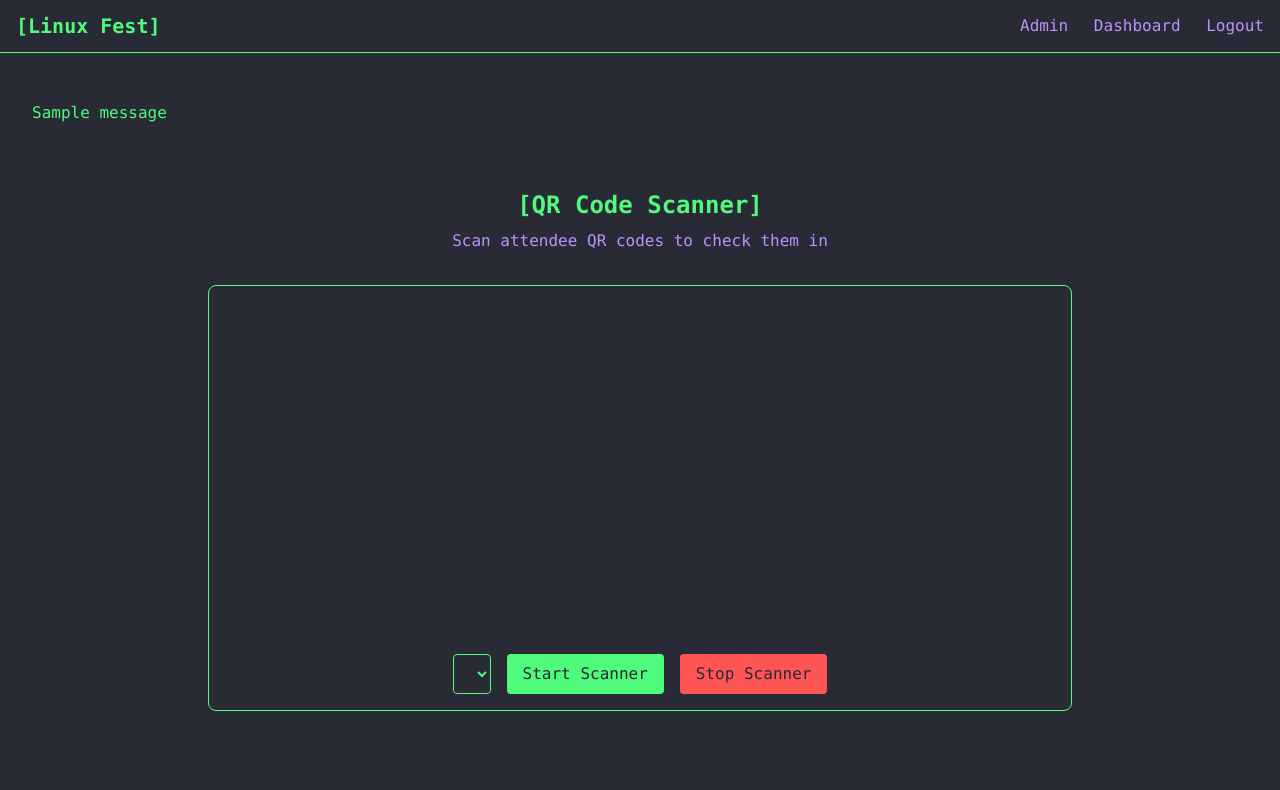
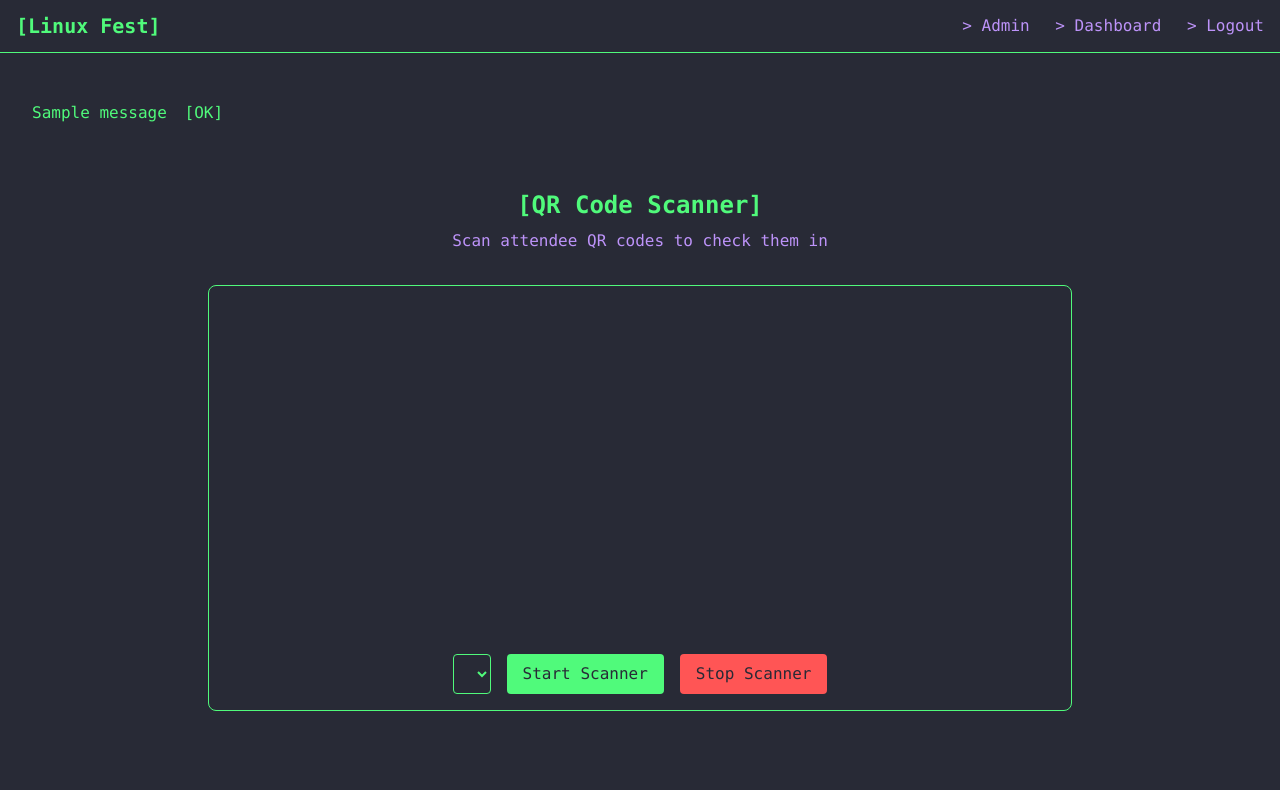
Before and after one commit to vaibhavkothari33/LinuxFest, a Django app: page /checkin/ in a window 1280 px wide. Shown: the top 790 px of the page. Run offline with Django 5.2, Linux system fonts and the light colour scheme; a user stored in the database is signed in; tables that the repository leaves empty hold one stand-in row (values such as "Sample post"); one stand-in notice (Sample message) is shown; lists and menus that the app fills with data are empty; some libraries are stand-ins or nearby versions.

Commit message:
Add terminal animations CSS and enhance base template with animation effects

```diff
--- /dev/null
+++ b/static/css/terminal-animations.css
@@ -0,0 +1,139 @@
+/* Basic animations */
+.cursor-blink {
+    animation: blink 1s step-end infinite;
+}
+
+.terminal-slide-in {
+    animation: slideIn 0.3s ease-out forwards;
+}
+
+.terminal-fade-in {
+    animation: fadeIn 0.3s ease-out forwards;
+}
+
+/* Define cursor blink animation */
+@keyframes blink {
+    0%, 100% { opacity: 1; }
+    50% { opacity: 0; }
+}
+
+/* Simple slide in animation */
+@keyframes slideIn {
+    from {
+        transform: translateY(-10px);
+        opacity: 0;
+    }
+    to {
+        transform: translateY(0);
+        opacity: 1;
+    }
+}
+
+/* Fade in animation */
+@keyframes fadeIn {
+    from { opacity: 0; }
+    to { opacity: 1; }
+}
+
+/* Terminal input effect */
+.terminal-input-effect::after {
+    content: '▋';
+    display: inline-block;
+    animation: blink 1s step-end infinite;
+}
+
+/* Terminal appear effect */
+.terminal-appear {
+    opacity: 0;
+    animation: terminalAppear 0.2s ease-out forwards;
+}
+
+@keyframes terminalAppear {
+    from {
+        opacity: 0;
+        transform: translateY(5px);
+    }
+    to {
+        opacity: 1;
+        transform: translateY(0);
+    }
+}
+
+/* Message animations */
+.terminal-message {
+    animation: messageSlide 0.3s ease-out;
+}
+
+@keyframes messageSlide {
+    from {
+        opacity: 0;
+        transform: translateX(-20px);
+    }
+    to {
+        opacity: 1;
+        transform: translateX(0);
+    }
+}
+
+/* Command execution animation */
+.terminal-command::before {
+    content: '> ';
+    opacity: 0;
+    animation: typeCommand 0.5s steps(2) forwards;
+}
+
+@keyframes typeCommand {
+    to {
+        opacity: 1;
+    }
+}
+
+/* Success indicator animation */
+.terminal-success-indicator {
+    position: relative;
+}
+
+.terminal-success-indicator::after {
+    content: '[OK]';
+    color: #50fa7b;
+    margin-left: 8px;
+    opacity: 0;
+    animation: indicatorAppear 0.3s ease-out 0.2s forwards;
+}
+
+@keyframes indicatorAppear {
+    to { opacity: 1; }
+}
+
+/* Button hover effect */
+.terminal-btn-hover {
+    transition: all 0.2s ease;
+}
+
+.terminal-btn-hover:hover {
+    background-color: #50fa7b;
+    color: #282a36;
+    transform: translateY(-1px);
+    box-shadow: 0 2px 4px rgba(80, 250, 123, 0.2);
+}
+
+/* Link hover animation */
+.terminal-link-hover {
+    position: relative;
+    transition: color 0.2s ease;
+}
+
+.terminal-link-hover::after {
+    content: '';
+    position: absolute;
+    width: 0;
+    height: 1px;
+    bottom: -2px;
+    left: 0;
+    background-color: currentColor;
+    transition: width 0.2s ease;
+}
+
+.terminal-link-hover:hover::after {
+    width: 100%;
+}
--- a/templates/base.html
+++ b/templates/base.html
@@ -7,6 +7,8 @@
     <meta name="keywords" content="Linux, Open Source, Programming, Developer Conference, Linux Community">
     <title>{% block title %}Linux Fest{% endblock %}</title>
     <script src="https://cdn.tailwindcss.com"></script>
+    {% load static %}
+    <link rel="stylesheet" href="{% static 'css/terminal-animations.css' %}">
     <script>
         tailwind.config = {
             theme: {
@@ -56,31 +58,36 @@
             }
         }
     </style>
+    <style>
+        @view-transition {
+            navigation: auto;
+        }
+    </style>
     {% block extra_css %}{% endblock %}
 </head>
 <body class="min-h-screen">
-    <header class="border-b border-terminal-green">
+    <header class="border-b border-terminal-green terminal-fade-in">
         <nav class="container mx-auto px-4 py-3">
             <div class="flex justify-between items-center">
-                <a href="{% url 'home' %}" class="text-terminal-green text-xl font-bold">[Linux Fest]</a>
+                <a href="{% url 'home' %}" class="text-terminal-green text-xl font-bold terminal-input-effect">[Linux Fest]</a>
                 <div class="space-x-4">
                     {% if user.is_authenticated %}
                         {% if user.is_staff %}
-                            <a href="{% url 'admin:index' %}" class="terminal-link">Admin</a>
-                            <a href="{% url 'dashboard:index' %}" class="terminal-link">Dashboard</a>
+                            <a href="{% url 'admin:index' %}" class="terminal-link terminal-link-hover terminal-command">Admin</a>
+                            <a href="{% url 'dashboard:index' %}" class="terminal-link terminal-link-hover terminal-command">Dashboard</a>
                         {% endif %}
-                        <a href="" class="terminal-link">Logout</a>
+                        <a href="" class="terminal-link terminal-link-hover terminal-command">Logout</a>
                     {% endif %}
                 </div>
             </div>
         </nav>
     </header>
 
-    <main class="container mx-auto px-4 py-8">
+    <main class="container mx-auto px-4 py-8 terminal-appear">
         {% if messages %}
             <div class="mb-8">
                 {% for message in messages %}
-                    <div class="p-4 rounded {% if message.tags == 'error' %}terminal-error{% elif message.tags == 'success' %}terminal-success{% elif message.tags == 'warning' %}terminal-warning{% endif %}">
+                    <div class="p-4 rounded terminal-message {% if message.tags == 'error' %}terminal-error{% elif message.tags == 'success' %}terminal-success terminal-success-indicator{% elif message.tags == 'warning' %}terminal-warning{% endif %}">
                         {{ message }}
                     </div>
                 {% endfor %}
@@ -91,7 +98,7 @@
     </main>
 
     <footer class="border-t border-terminal-green mt-auto">
-        <div class="container mx-auto px-4 py-3 text-center text-terminal-green">
+        <div class="container mx-auto px-4 py-3 text-center text-terminal-green terminal-slide-in">
             <p>FOSS Club BU</p>
         </div>
     </footer>
```
